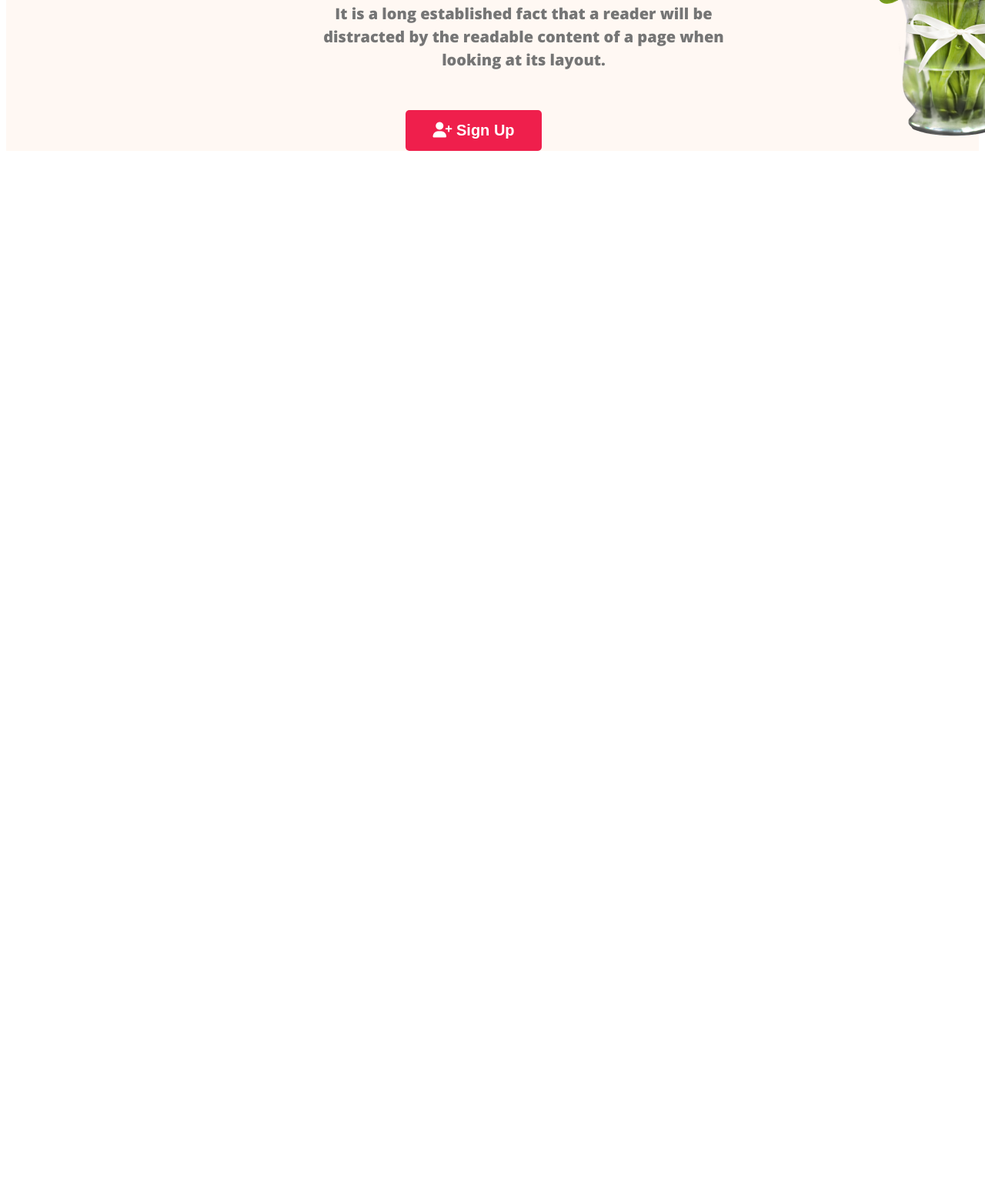
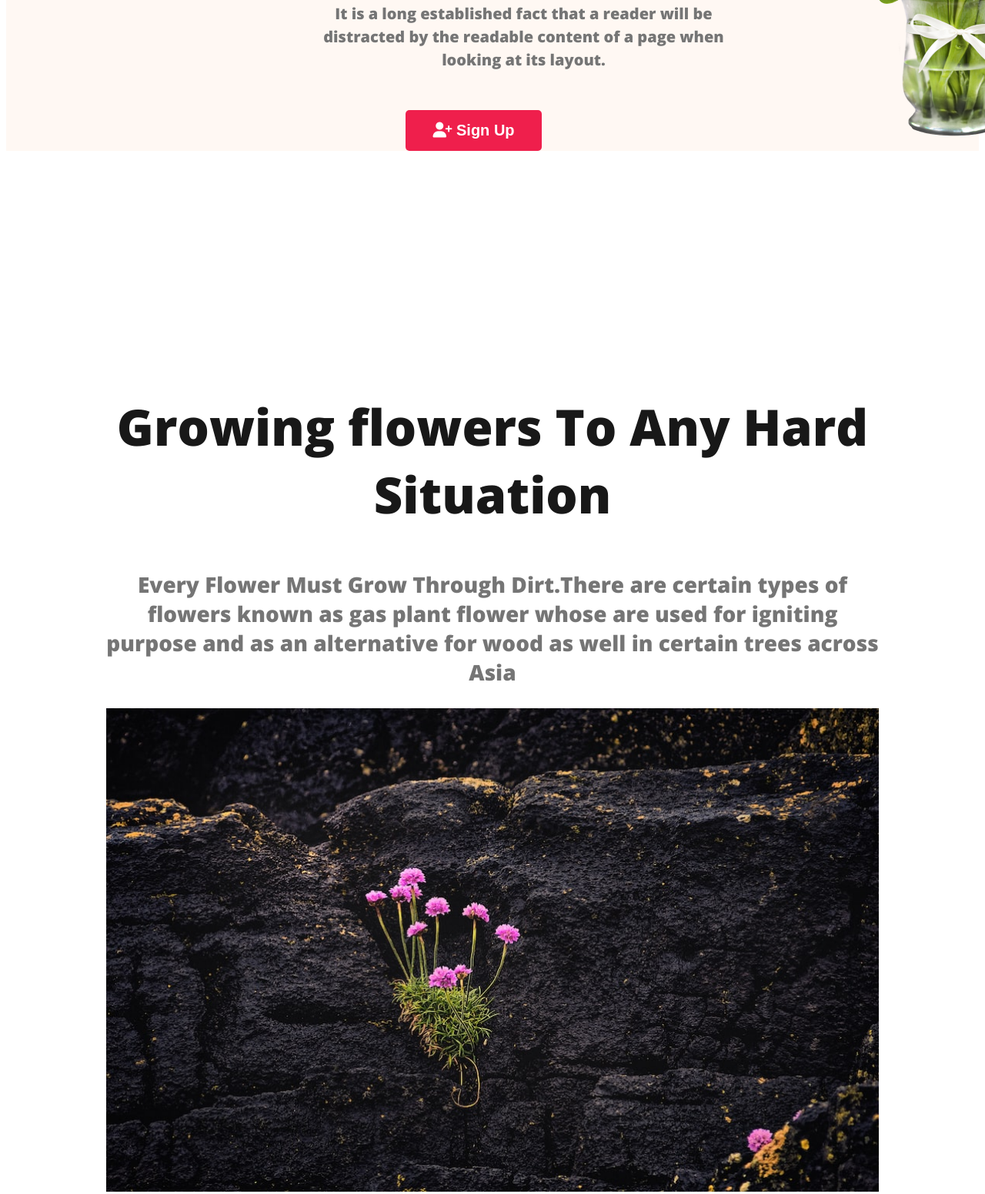
Before and after one commit to musabtheexpensive/My-Assignment-One, a plain HTML site: page index.html in a window 1280 px wide. Shown: the part 2335-3886 px from the top of the page at 77% size. Before the commit the page ends 2539 px from the top, so only its background shows below. Drawn offline with nearby package versions, Linux system fonts and the light colour scheme.

Commit message:
my fourth commit section done

```diff
--- a/index.html
+++ b/index.html
@@ -52,8 +52,8 @@
 
                     <h1 class="banner-title">Hot Deal ! Sale Up To 25% Off</h1>
                     <div class="p-style">
-                    <p class="short">It is a long established fact that a reader will be distracted by the readable
-                        content of a page when looking at its layout.</p>
+                        <p class="short">It is a long established fact that a reader will be distracted by the readable
+                            content of a page when looking at its layout.</p>
                     </div>
                     <div class="sign-up">
                         <button class="btn-primary"> <i class="fa-solid fa-user-plus"></i> Sign Up</button>
@@ -63,6 +63,17 @@
                 <img class="profile" src="./Flower Asset/pngwing 8.png" alt="">
             </div>
         </section>
+        <!-- Fourth section start here -->
+        <section class="growing">
+            <h2 class="growing-style">Growing flowers To Any Hard Situation</h2>
+            <p class="growing-p">Every Flower Must Grow Through Dirt.There are certain types of flowers known as gas
+                plant flower whose are used for igniting purpose and as an alternative for wood as well in certain trees
+                across Asia</p>
+            <div class="growing-image">
+                  <img class="image-grow" src="./Flower Asset/flower growing.jpg" alt="">
+            </div>
+        </section>
+        <!-- Fifth section start here -->
     </main>
     <footer>
 
--- a/style.css
+++ b/style.css
@@ -49,7 +49,7 @@ body {
     margin-bottom: 20px;
 }
 
-/* main first section start here */
+/* main first section style  start here */
 .little-information {
     padding: 100px;
     border-radius: 10px;
@@ -82,7 +82,7 @@ body {
     font-weight: 400;
     line-height: 30px;
 }
-/* secound section start here */
+/* secound section style  start here */
 .featured-images {
     display: flex;
     /* text-align: center; */
@@ -141,10 +141,11 @@ body {
     background: rgba(71, 125, 17, 0.15);
     border: 300px 300px;
 }
-/* third section start here */
+/* third section style  start here */
 .secound-info{
     background-color: #FFF8F3;
     background-repeat: no-repeat;
+    margin: 0px;
 }
 .sign-up{
     text-align: center;
@@ -156,3 +157,28 @@ body {
     margin-right: 100px;
     margin-left: 230px;
 }
+/* Fourth section style start here */
+.growing{
+    padding: 130px;
+    border-radius: 10px;
+    /* background: #FFF8F3; */
+    margin: 130px 0;
+}
+.growing-style{
+    color: #181818;
+    text-align: center;
+    font-size: 65px;
+    font-style: normal;
+}
+.growing-p{
+    color: #757575;
+    text-align: center;
+    font-size: 28px;
+}
+.growing-image{
+    display: flex;
+    justify-content: center;
+}
+.image-grow{
+    width: 2000px;
+}
```
Also changed, not shown: Flower Asset/flower growing.jpg (added).
